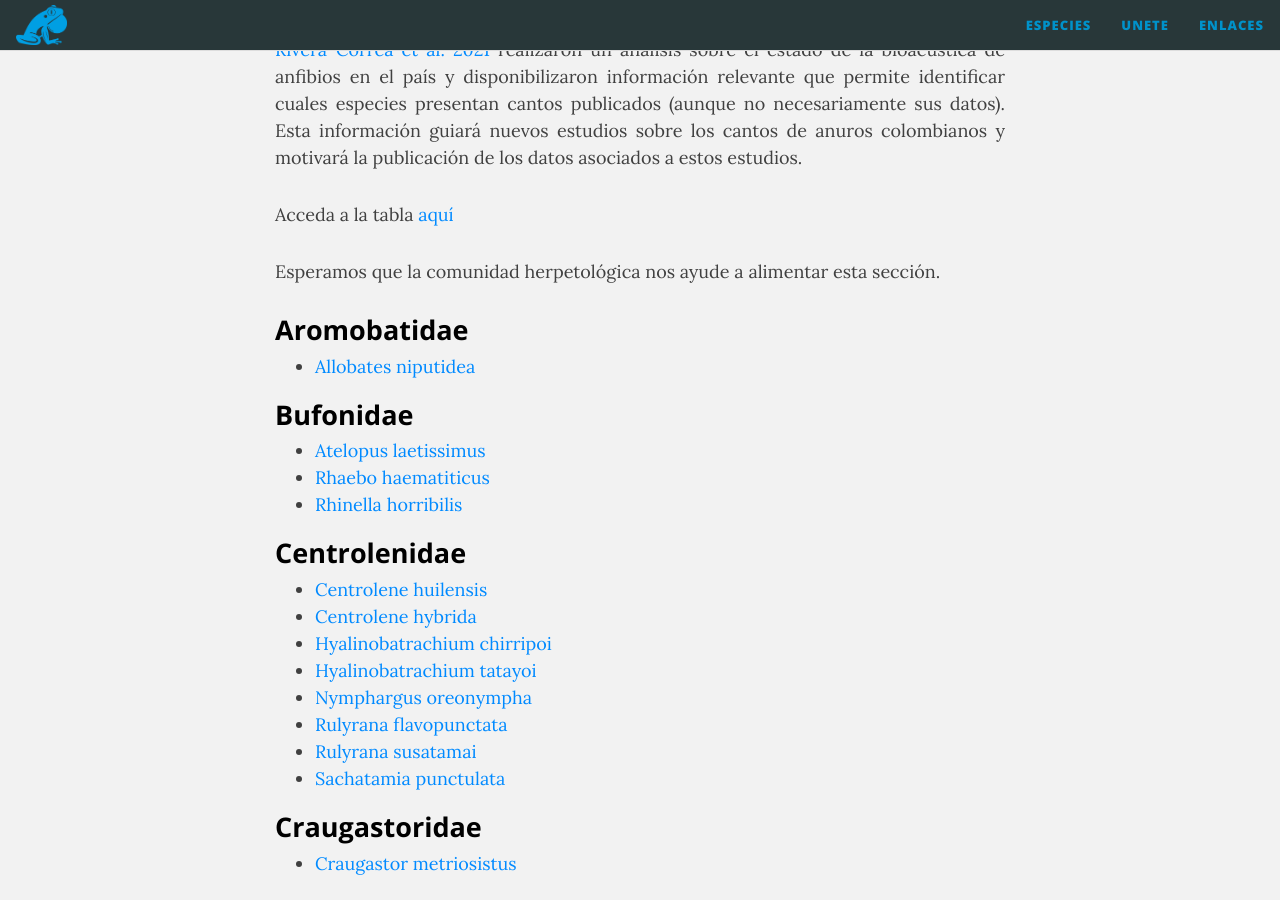
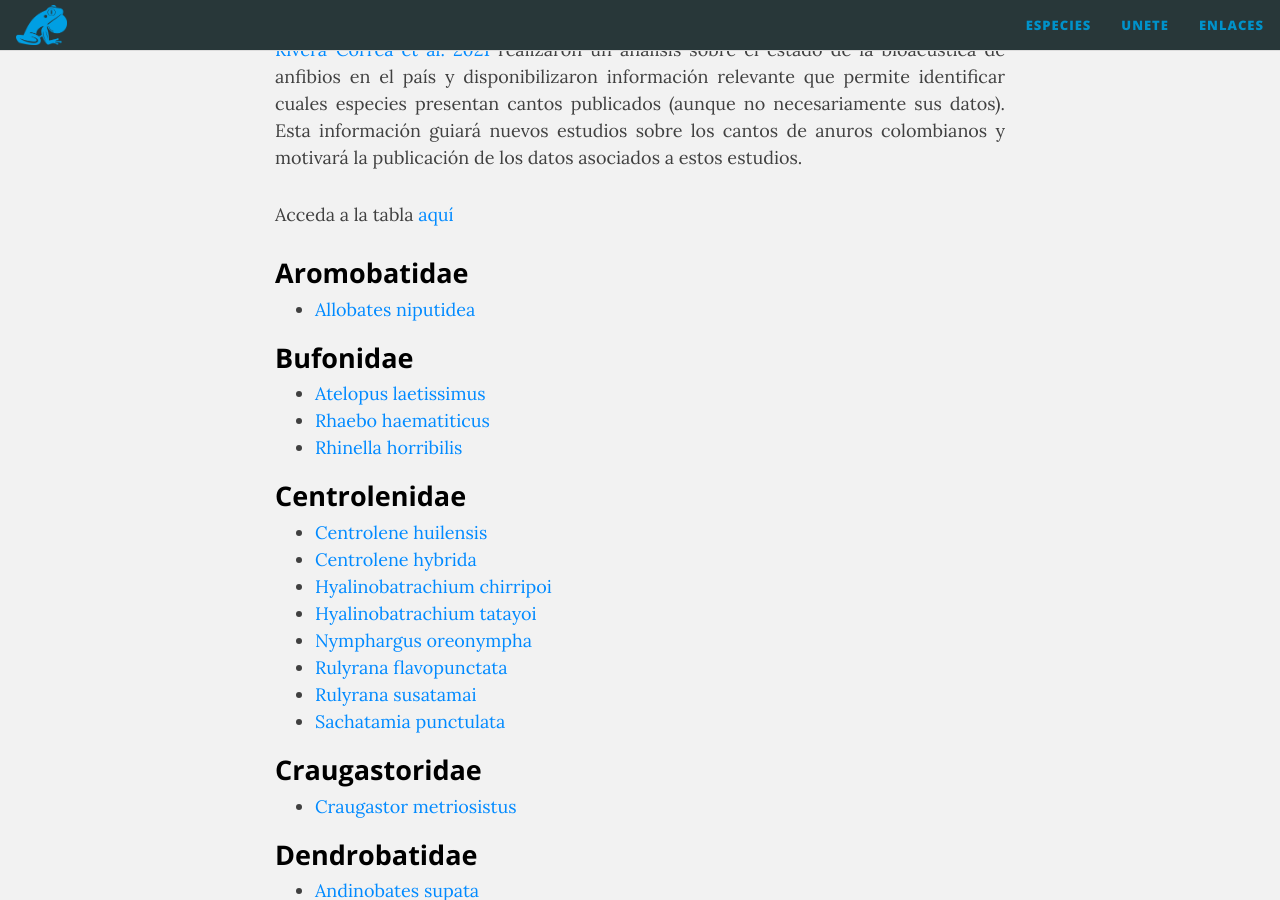
Before and after one commit to colombianfrogs/sounds, a Jekyll site: the page built from docs/especies.md, in a window 1280 px wide and 900 px high, scrolled down 397 px. Built offline with Jekyll 4.4.1, drawn with Linux system fonts in a browser that asks for light colours.

Commit message:
Update especies.md

```diff
--- a/docs/especies.md
+++ b/docs/especies.md
@@ -44,7 +44,6 @@ En esta sección incorporamos especies individuales conforme vamos identificando
 
 Acceda a la tabla [aquí](https://figshare.com/articles/dataset/Cantos_de_las_ranas_y_los_sapos_de_Colombia/15050367?file=28945329)
 
-Esperamos que la comunidad herpetológica nos ayude a alimentar esta sección.
 
 # Aromobatidae
 - [Allobates niputidea](./species/Allobates_niputidea.md)
```
